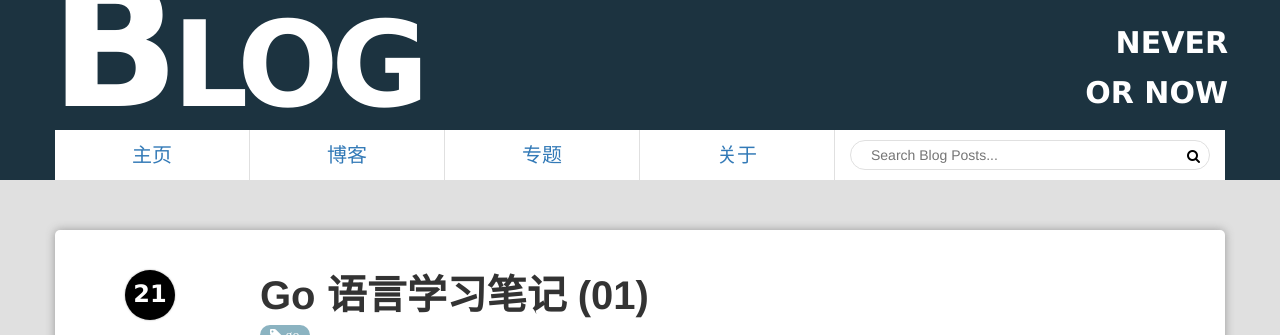
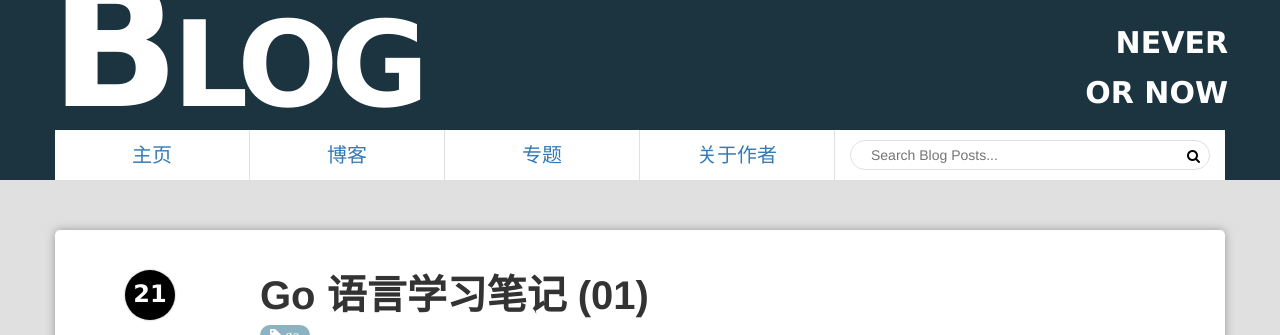
Before and after one commit to xianba/xianba.github.com, a Jekyll site: the page built from index.html, in a window 1280 px wide and 900 px high. Shown: the top 335 px of the window. Built offline with Jekyll 4.4.1, drawn with Linux system fonts in a browser that asks for light colours; the list of posts is cut into pages by our own code.

Commit message:
Update header.html

```diff
--- a/_includes/header.html
+++ b/_includes/header.html
@@ -28,7 +28,7 @@
                         </ul>
                     </li>
                     <li class="col-lg-3"><a href="{{ '/series' | relative_url }}">专题</a></li>
-                    <li class="col-lg-3"><a href="{{ '/about' | relative_url }}">关于</a></li>
+                    <li class="col-lg-3"><a href="{{ '/about' | relative_url }}">关于作者</a></li>
                 </ul>
             </nav>
 
```
